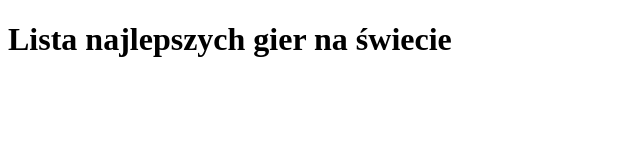
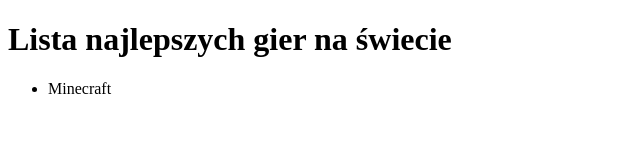
Before and after one commit to noplisu/test1, a plain HTML site: page index.html in a window 1280 px wide. Shown: the full height of the page, 0-640 px from the left. Drawn offline with Linux system fonts and the light colour scheme.

Commit message:
feat: add first game

```diff
--- a/index.html
+++ b/index.html
@@ -10,5 +10,8 @@
   </head>
   <body>
     <h1>Lista najlepszych gier na świecie</h1>
+    <ul>
+      <li>Minecraft</li>
+    </ul>
   </body>
 </html>
```
